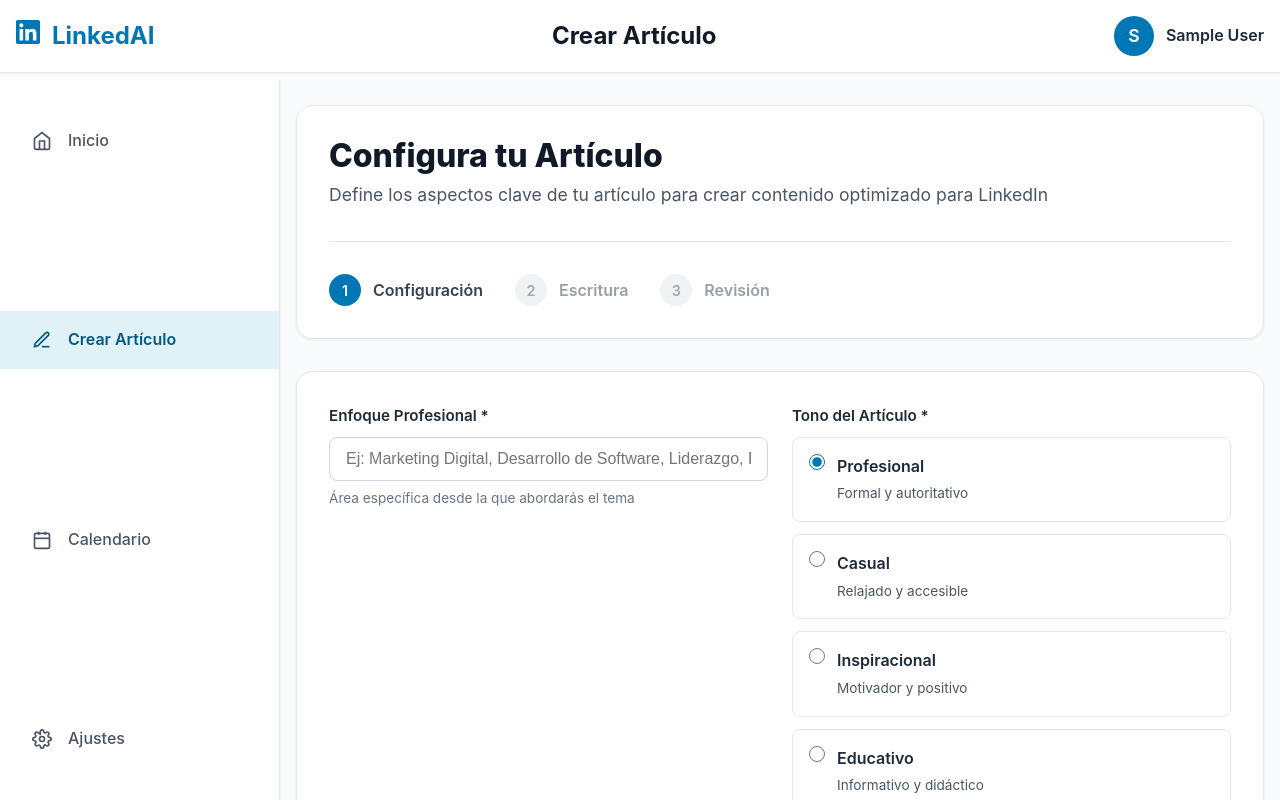
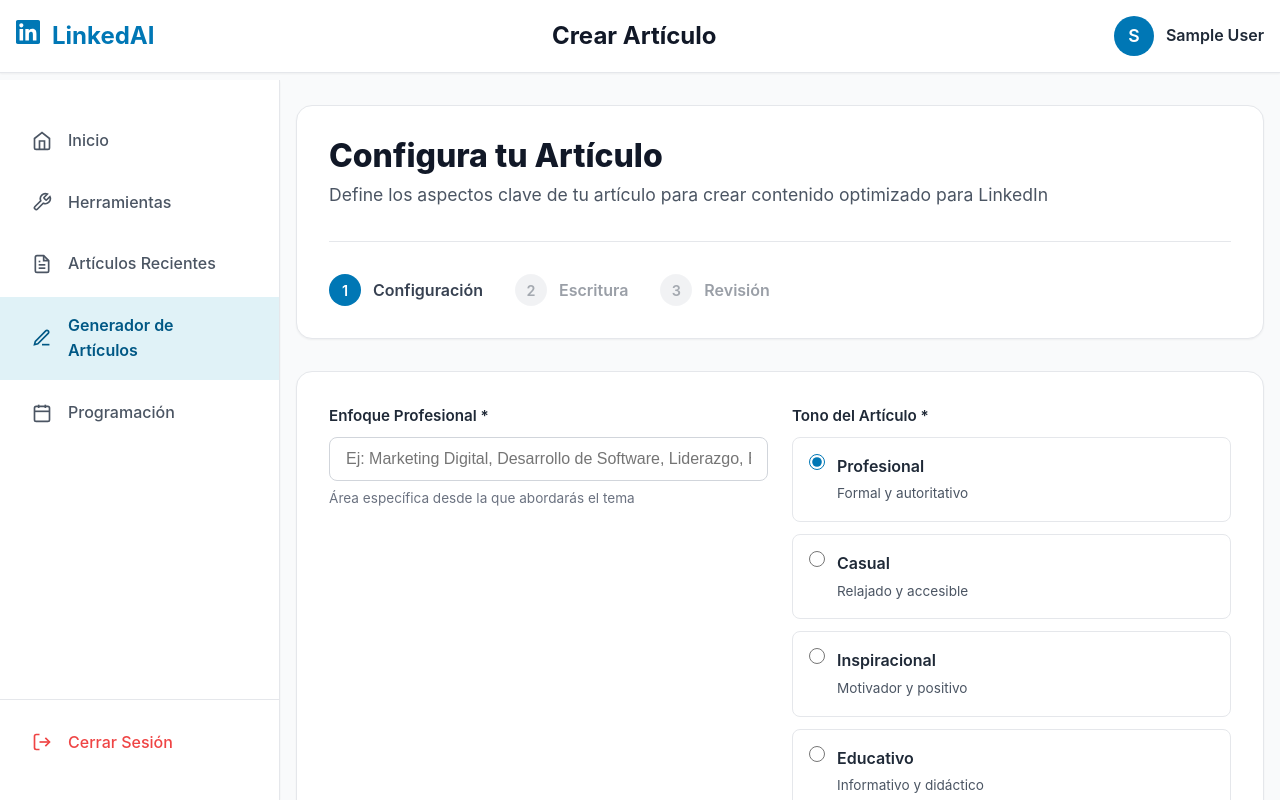
Before and after one commit to pelaayoujo/mi-saas-app, a Next.js app: page /dashboard/create in a window 1280 px wide. Shown: the top 800 px of the page. Built offline with nearby package versions, Linux system fonts and the light colour scheme; no server answers; sample sign-in values are in the browser's storage.

Commit message:
fix: Actualizar menú lateral en página crear artículo para que sea igual al dashboard

```diff
--- a/app/dashboard/create/page.js
+++ b/app/dashboard/create/page.js
@@ -1,6 +1,6 @@
 "use client"
 import { useState } from 'react'
-import { useSession } from 'next-auth/react'
+import { useSession, signOut } from 'next-auth/react'
 import { useRouter } from 'next/navigation'
 import '../dashboard.css'
 
@@ -141,6 +141,8 @@ export default function CreateArticle() {
         {/* Sidebar */}
         <aside className={`sidebar ${sidebarOpen ? 'sidebar-open' : ''}`}>
           <nav className="sidebar-nav">
+            {/* Menú Principal */}
+            <div className="nav-section">
               <a href="/dashboard" className="nav-item">
                 <svg className="nav-icon" width="20" height="20" viewBox="0 0 24 24" fill="none" stroke="currentColor" strokeWidth="2">
                   <path d="m3 9 9-7 9 7v11a2 2 0 0 1-2 2H5a2 2 0 0 1-2-2z"></path>
@@ -148,29 +150,58 @@ export default function CreateArticle() {
                 </svg>
                 <span className="nav-label">Inicio</span>
               </a>
+
+              <a href="/dashboard/tools" className="nav-item">
+                <svg className="nav-icon" width="20" height="20" viewBox="0 0 24 24" fill="none" stroke="currentColor" strokeWidth="2">
+                  <path d="M14.7 6.3a1 1 0 0 0 0 1.4l1.6 1.6a1 1 0 0 0 1.4 0l3.77-3.77a6 6 0 0 1-7.94 7.94l-6.91 6.91a2.12 2.12 0 0 1-3-3l6.91-6.91a6 6 0 0 1 7.94-7.94l-3.76 3.76z"></path>
+                </svg>
+                <span className="nav-label">Herramientas</span>
+              </a>
+
+              <a href="/dashboard/articles" className="nav-item">
+                <svg className="nav-icon" width="20" height="20" viewBox="0 0 24 24" fill="none" stroke="currentColor" strokeWidth="2">
+                  <path d="M14 2H6a2 2 0 0 0-2 2v16a2 2 0 0 0 2 2h12a2 2 0 0 0 2-2V8z"></path>
+                  <polyline points="14,2 14,8 20,8"></polyline>
+                  <line x1="16" y1="13" x2="8" y2="13"></line>
+                  <line x1="16" y1="17" x2="8" y2="17"></line>
+                  <polyline points="10,9 9,9 8,9"></polyline>
+                </svg>
+                <span className="nav-label">Artículos Recientes</span>
+              </a>
+
               <a href="/dashboard/create" className="nav-item active">
                 <svg className="nav-icon" width="20" height="20" viewBox="0 0 24 24" fill="none" stroke="currentColor" strokeWidth="2">
                   <path d="M12 20h9"></path>
                   <path d="M16.5 3.5a2.121 2.121 0 0 1 3 3L7 19l-4 1 1-4L16.5 3.5z"></path>
                 </svg>
-              <span className="nav-label">Crear Artículo</span>
+                <span className="nav-label">Generador de Artículos</span>
               </a>
-            <a href="/dashboard/calendar" className="nav-item">
+
+              <a href="/dashboard/schedule" className="nav-item">
                 <svg className="nav-icon" width="20" height="20" viewBox="0 0 24 24" fill="none" stroke="currentColor" strokeWidth="2">
                   <rect x="3" y="4" width="18" height="18" rx="2" ry="2"></rect>
                   <line x1="16" y1="2" x2="16" y2="6"></line>
                   <line x1="8" y1="2" x2="8" y2="6"></line>
                   <line x1="3" y1="10" x2="21" y2="10"></line>
                 </svg>
-              <span className="nav-label">Calendario</span>
+                <span className="nav-label">Programación</span>
               </a>
-            <a href="/dashboard/settings" className="nav-item">
+            </div>
+
+            {/* Sección de Cerrar Sesión */}
+            <div className="nav-section nav-section-bottom">
+              <button
+                className="nav-item nav-item-logout"
+                onClick={() => signOut({ callbackUrl: '/' })}
+              >
                 <svg className="nav-icon" width="20" height="20" viewBox="0 0 24 24" fill="none" stroke="currentColor" strokeWidth="2">
-                <circle cx="12" cy="12" r="3"></circle>
-                <path d="M19.4 15a1.65 1.65 0 0 0 .33 1.82l.06.06a2 2 0 0 1 0 2.83 2 2 0 0 1-2.83 0l-.06-.06a1.65 1.65 0 0 0-1.82-.33 1.65 1.65 0 0 0-1 1.51V21a2 2 0 0 1-2 2 2 2 0 0 1-2-2v-.09A1.65 1.65 0 0 0 9 19.4a1.65 1.65 0 0 0-1.82.33l-.06.06a2 2 0 0 1-2.83 0 2 2 0 0 1 0-2.83l.06-.06a1.65 1.65 0 0 0 .33-1.82 1.65 1.65 0 0 0-1.51-1H3a2 2 0 0 1-2-2 2 2 0 0 1 2-2h.09A1.65 1.65 0 0 0 4.6 9a1.65 1.65 0 0 0-.33-1.82l-.06-.06a2 2 0 0 1 0-2.83 2 2 0 0 1 2.83 0l.06.06a1.65 1.65 0 0 0 1.82.33H9a1.65 1.65 0 0 0 1 1.51V3a2 2 0 0 1 2-2 2 2 0 0 1 2 2v.09a1.65 1.65 0 0 0 1 1.51 1.65 1.65 0 0 0 1.82-.33l.06-.06a2 2 0 0 1 2.83 0 2 2 0 0 1 0 2.83l-.06.06a1.65 1.65 0 0 0-.33 1.82V9a1.65 1.65 0 0 0 1.51 1H21a2 2 0 0 1 2 2 2 2 0 0 1-2 2h-.09a1.65 1.65 0 0 0-1.51 1z"></path>
+                  <path d="M9 21H5a2 2 0 0 1-2-2V5a2 2 0 0 1 2-2h4"></path>
+                  <polyline points="16,17 21,12 16,7"></polyline>
+                  <line x1="21" y1="12" x2="9" y2="12"></line>
                 </svg>
-              <span className="nav-label">Ajustes</span>
-            </a>
+                <span className="nav-label">Cerrar Sesión</span>
+              </button>
+            </div>
           </nav>
         </aside>
 
```
Lines whose indentation alone changed are shown as unchanged.
